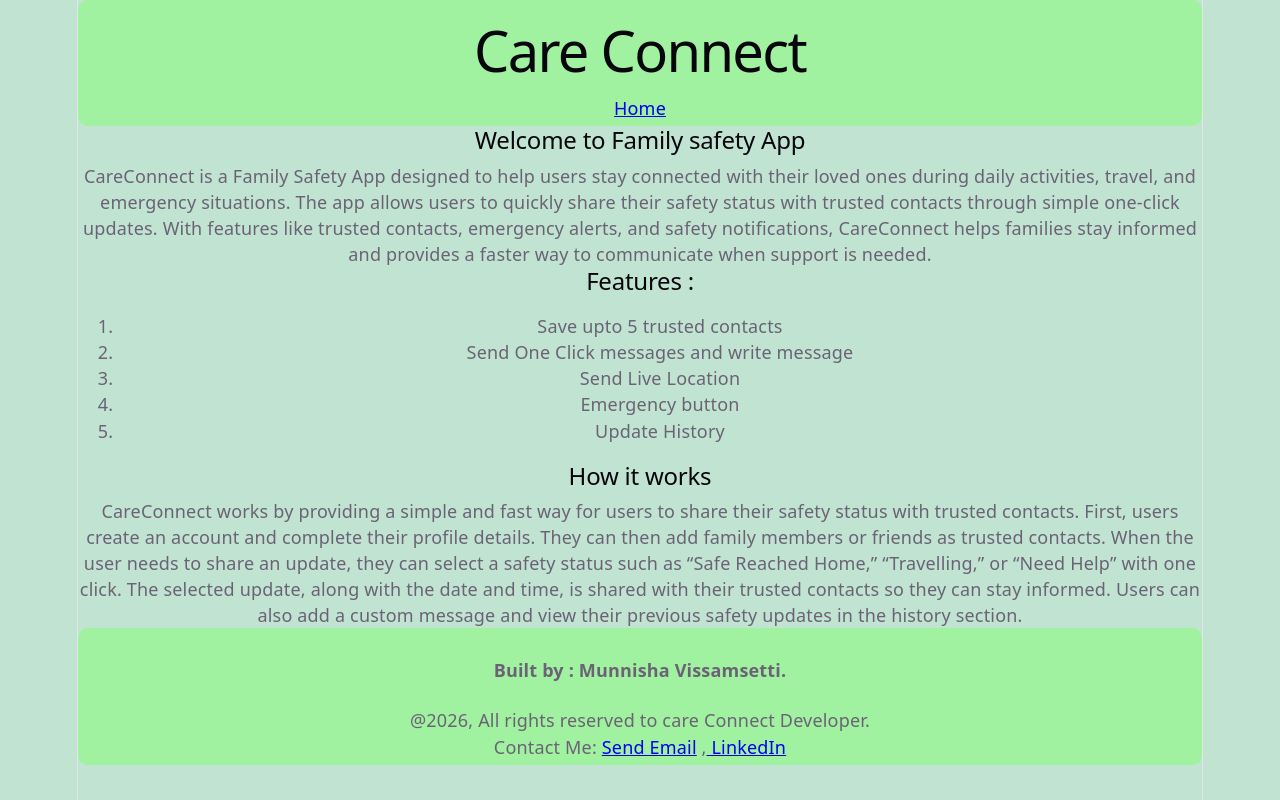
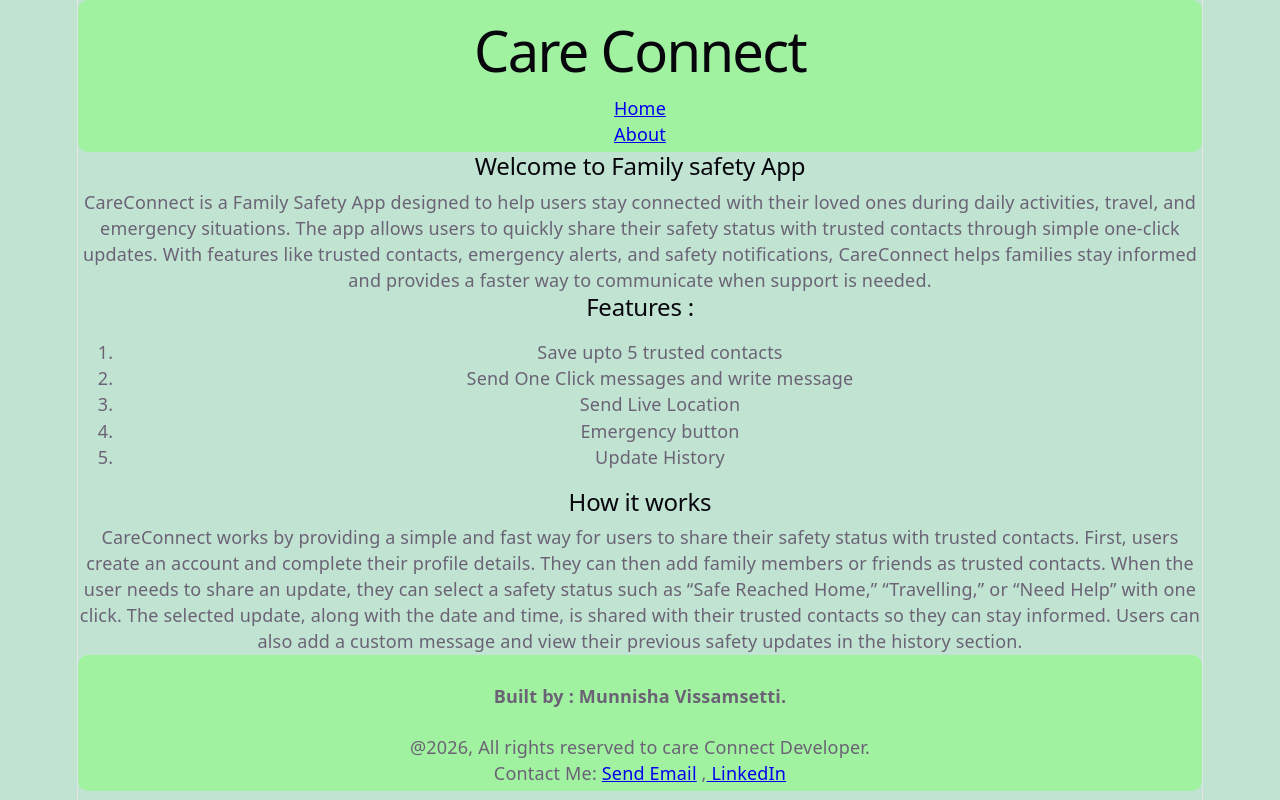
Before and after one commit to Munnisha-code/Final-Project-Unit1-CareConnect, a React (Vite) app: page / in a window 1280 px wide. Built offline with nearby package versions, Linux system fonts and the light colour scheme.

Commit message:
Link About page with app routing.

```diff
--- a/src/App.jsx
+++ b/src/App.jsx
@@ -7,6 +7,7 @@
 import Footer from './components/Footer';
 
 import Home from './pages/Home';
+import About from './pages/About';
 
 
 
@@ -21,6 +22,7 @@
 
              <Routes>
                 <Route path ="/" element={<Home/>} />
+                <Route path ="/about" element={<About/>} />
             </Routes>
           <Footer/>
 
--- a/src/components/Header.jsx
+++ b/src/components/Header.jsx
@@ -11,14 +11,13 @@
 
             <h1> Care Connect</h1>
 
+          <nav>
+             <Link to="/"> Home </Link>
+              <br />
+             <Link to="/about"> About </Link>
+          </nav>
 
-            <nav>
-             <Link to="/"> Home </Link>
-            </nav>
-
-
-
-       </header>
+        </header>
 
     );
 }
```
